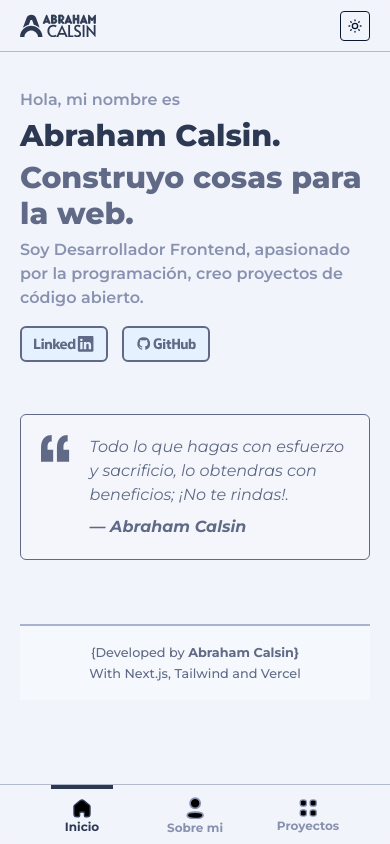
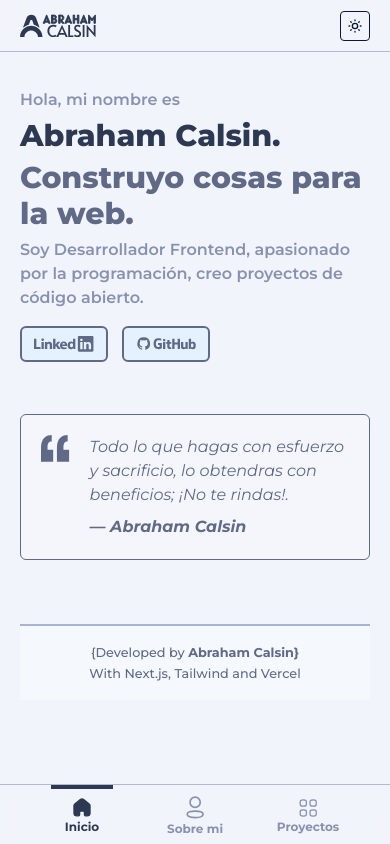
Before and after one commit to Uvacoder/port-abrahamcalsin, a Next.js app: page / in a window 390 px wide. Built offline with nearby package versions, Linux system fonts and the light colour scheme.

Commit message:
modified mobile bottom navigation

```diff
--- a/src/components/navbar-mobile/index.tsx
+++ b/src/components/navbar-mobile/index.tsx
@@ -42,13 +42,13 @@ const NavigationBottom = (props: NavigationBottomProps) => {
     <Link href={href}>
       <a
         className={clsx(
-          'flex justify-center items-center h-full w-7.7 text-xs border-t-4 border-primary-800 dark:border-primary-200 flex-col',
-          !isActiveSelect && 'text-primary-500 dark:text-primary-600 border-t-primary/0 dark:border-t-white/0',
+          'flex justify-center items-center h-full w-7.7 text-xs border-t-4 border-primary-800 dark:border-primary-200 flex-col fill-current',
+          !isActiveSelect &&
+            'text-primary-500 dark:text-primary-600 border-t-primary/0 dark:border-t-white/0 fill-transparent',
         )}
       >
         {svgIcon}
-
-        <span className="pt-px font-bold">{textLink}</span>
+        <span className="pt-0.2 font-bold">{textLink}</span>
       </a>
     </Link>
   )
@@ -58,11 +58,10 @@ const NavbarMobile = () => {
   return (
     <div className="sm:hidden">
       <NavigationTop />
-
       <div className="flex justify-evenly fixed backdrop-filter backdrop-blur-md bg-grayBlue/50 dark:bg-primary/50 border-t-px border-t-primary-500/60 w-full h-7.5 bottom-0 z-20">
-        <NavigationBottom href="/" svgIcon={<HomeIcon className="block w-2.2" />} textLink="Inicio" />
-        <NavigationBottom href="/about-me" svgIcon={<AboutMeIcon className="block w-2.2" />} textLink="Sobre mi" />
-        <NavigationBottom href="/projects" svgIcon={<ProjectsIcon className="block w-2.2" />} textLink="Proyectos" />
+        <NavigationBottom href="/" svgIcon={<HomeIcon />} textLink="Inicio" />
+        <NavigationBottom href="/about-me" svgIcon={<AboutMeIcon />} textLink="Sobre mi" />
+        <NavigationBottom href="/projects" svgIcon={<ProjectsIcon />} textLink="Proyectos" />
       </div>
     </div>
   )
```
